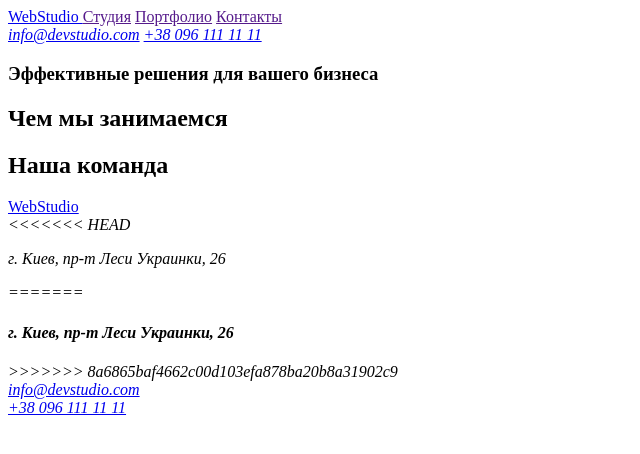
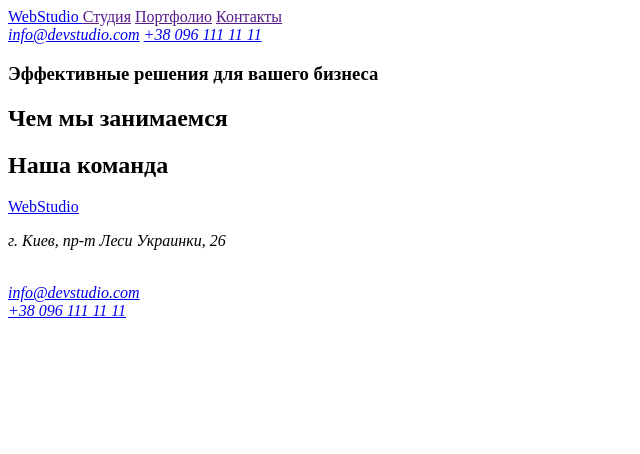
Before and after one commit to ITAlexMerkulov/goit-markup-hw-01, a plain HTML site: page index.html in a window 1280 px wide. Shown: the whole page, without its empty margins (0-640 px from the left). Drawn offline with Linux system fonts and the light colour scheme.

Commit message:
day commit from work laptop

```diff
--- a/index.html
+++ b/index.html
@@ -44,11 +44,7 @@
       <a href="https://italexmerkulov.github.io/goit-markup-hw-01/">WebStudio</a
       ><br />
       <address>
-<<<<<<< HEAD
         <p>г. Киев, пр-т Леси Украинки, 26</p>
-=======
-        <h4>г. Киев, пр-т Леси Украинки, 26</h4>
->>>>>>> 8a6865baf4662c00d103efa878ba20b8a31902c9
         <br />
         <a href="mailto:info@devstudio.com">info@devstudio.com</a><br />
         <a href="tel:+380961111111">+38 096 111 11 11</a>
```
